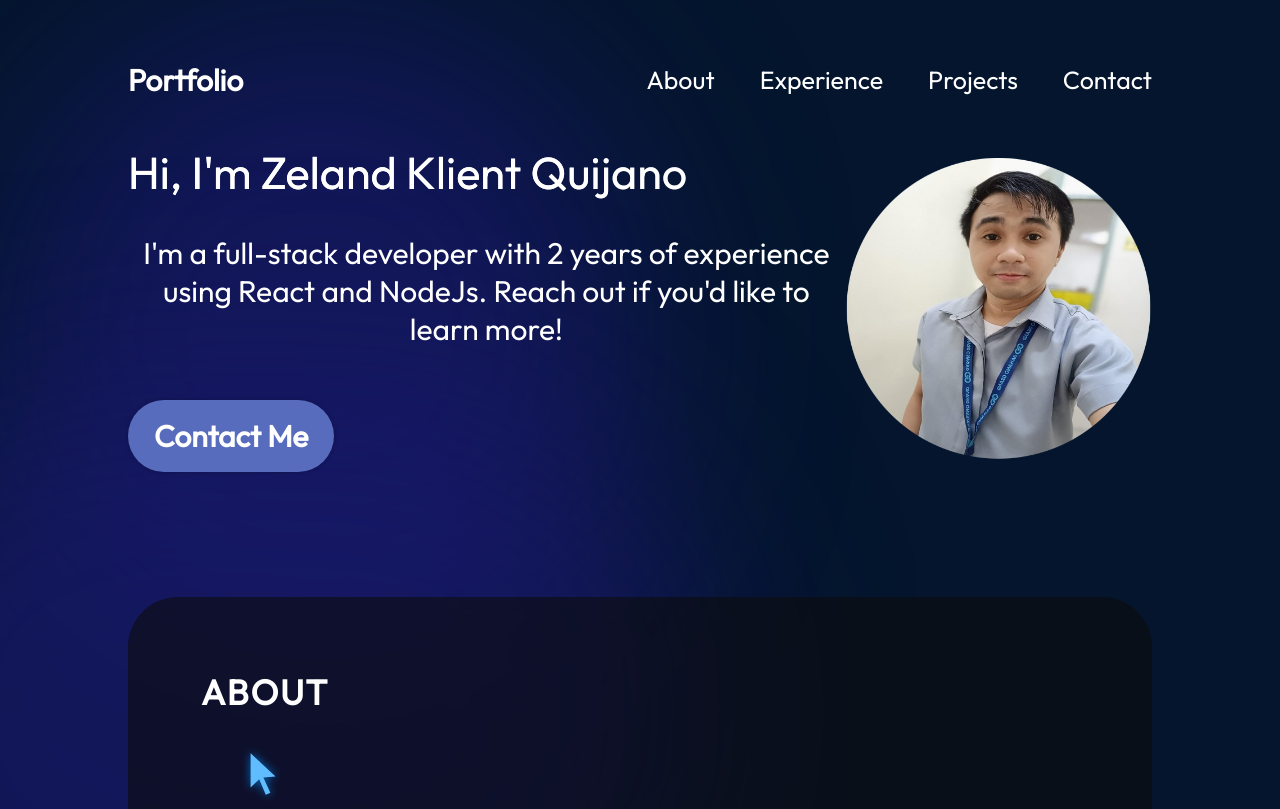
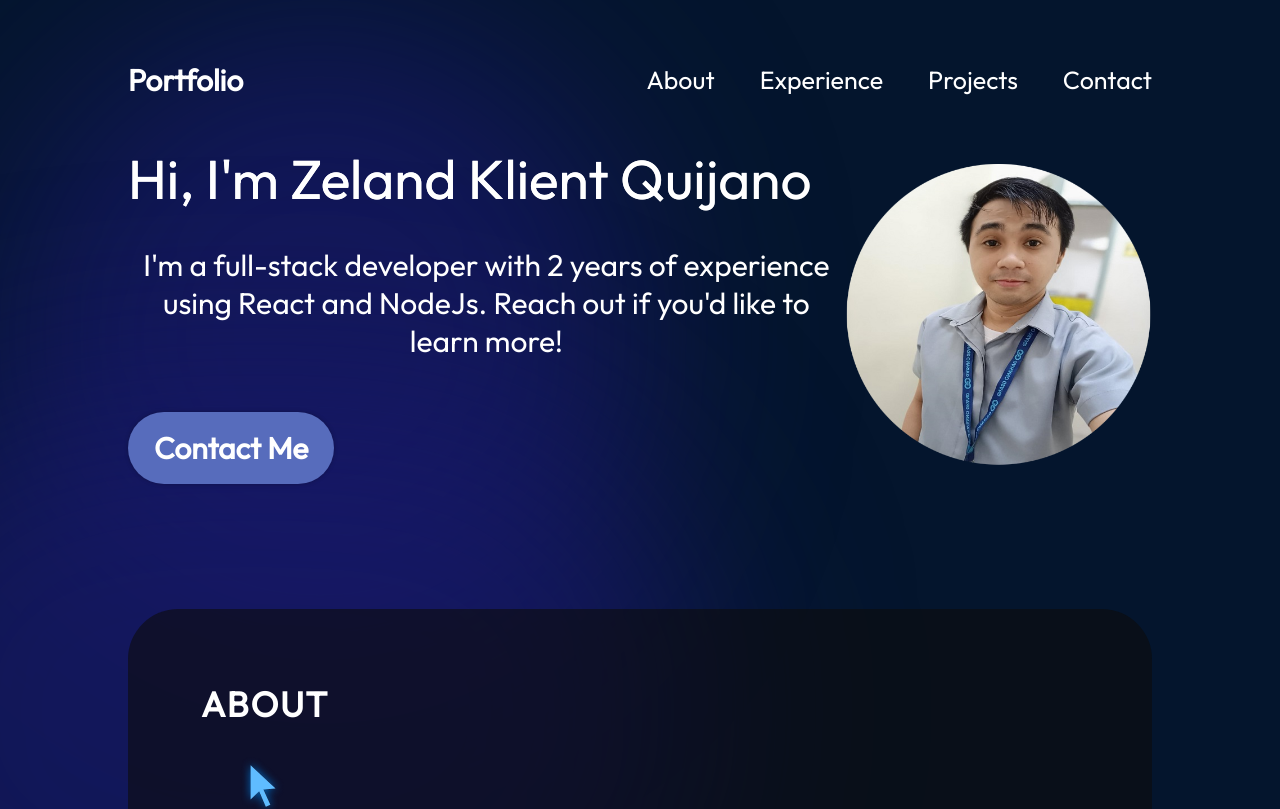
Before and after one commit to Kei-psample/portfolio, a React (Vite) app: page / in a window 1280 px wide. Shown: the top 809 px of the page. Built offline with nearby package versions, Linux system fonts and the light colour scheme.

Commit message:
Me.module.css

```diff
--- a/src/components/Me/Me.module.css
+++ b/src/components/Me/Me.module.css
@@ -21,7 +21,7 @@
 
 .title {
     text-align: center;
-    font-size: 45px;
+    font-size: 55px;
     font-weight: 500;
     margin-bottom: 33px;
     font-family: var(--font-roboto);
```
